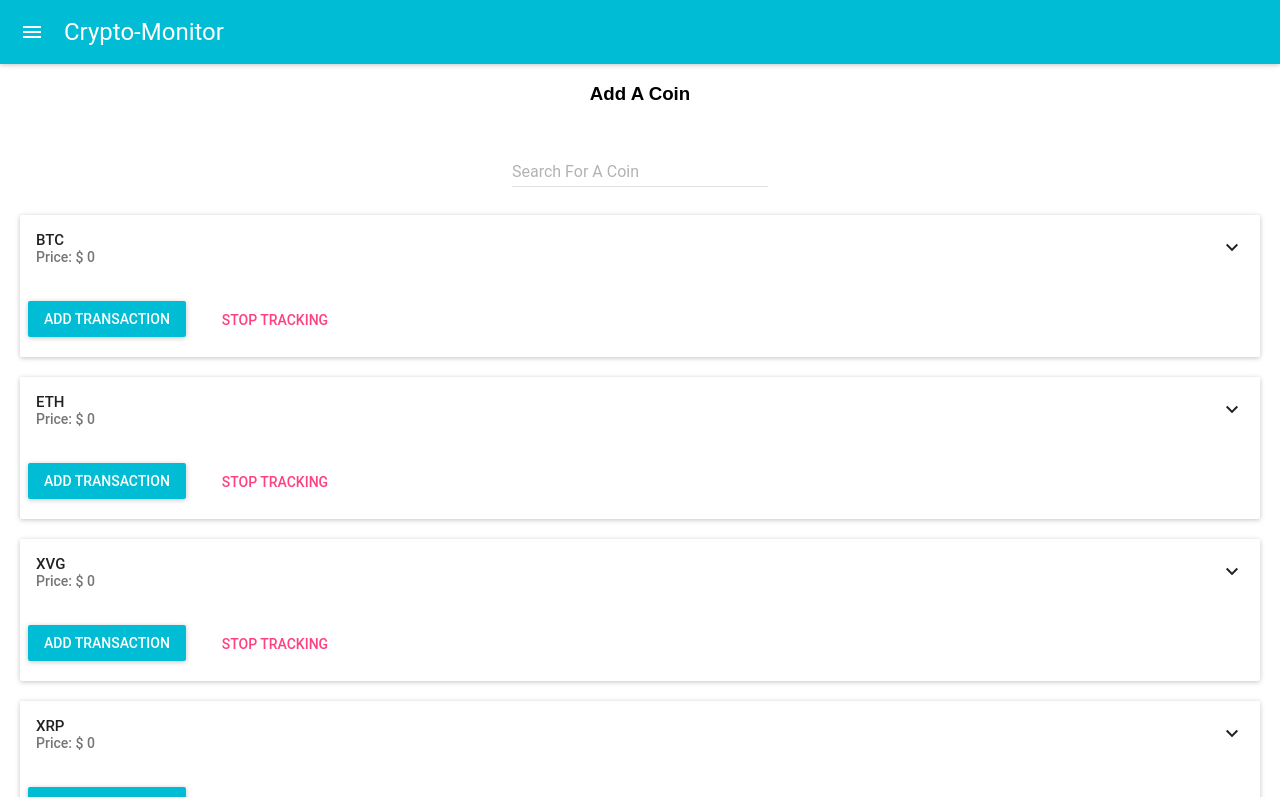
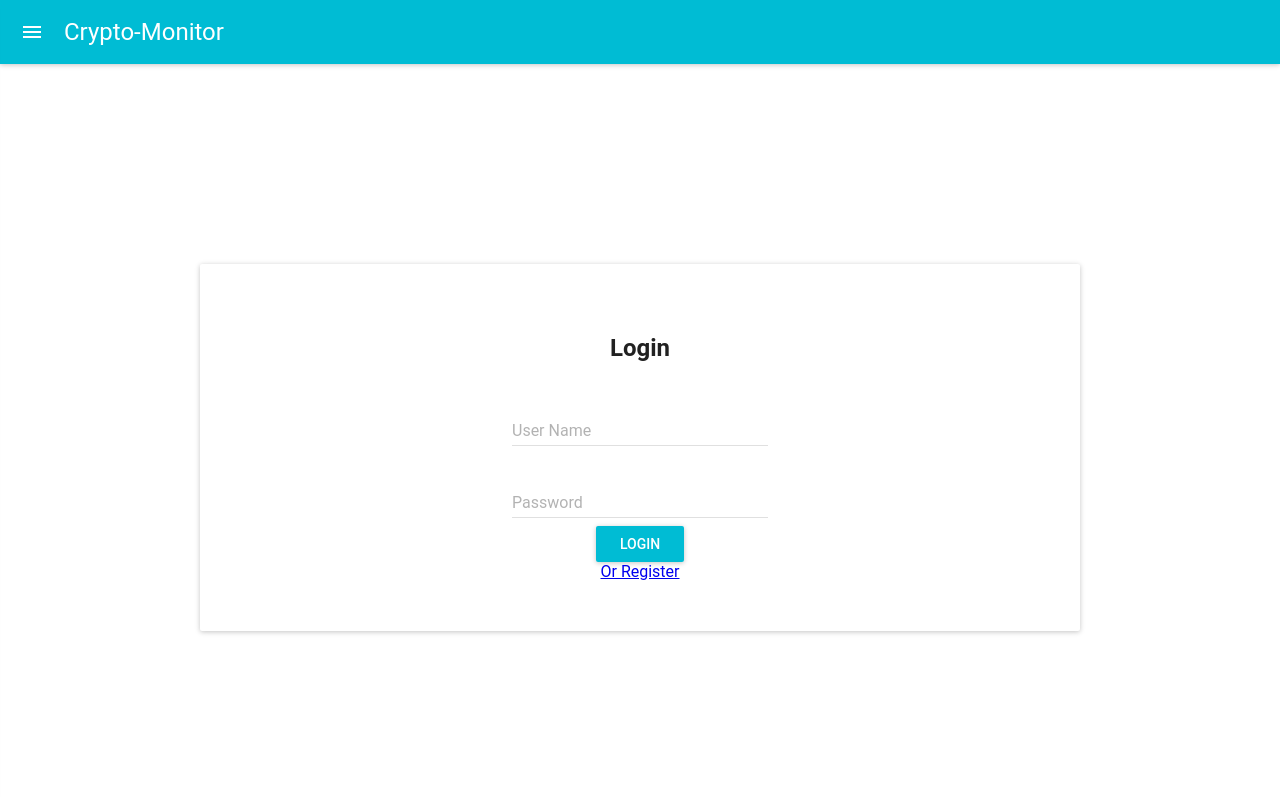
Before and after one commit to khelif96/crypto-monitor, a React (Create React App) app in the folder crypto-monitor/: page /Login in a window 1280 px wide. Shown: the top 797 px of the page. Built offline with nearby package versions, Linux system fonts and the light colour scheme; no server answers.

Commit message:
Adding routing through react-router-dom migrated other paths to support routing

```diff
--- a/crypto-monitor/package.json
+++ b/crypto-monitor/package.json
@@ -7,7 +7,9 @@
     "material-ui": "^0.20.0",
     "react": "^16.2.0",
     "react-dom": "^16.2.0",
-    "react-scripts": "1.0.17"
+    "react-router-dom": "^4.2.2",
+    "react-scripts": "1.0.17",
+    "socket.io-client": "^2.0.4"
   },
   "scripts": {
     "start": "react-scripts start",
--- a/crypto-monitor/src/App.js
+++ b/crypto-monitor/src/App.js
@@ -1,5 +1,6 @@
 import React, { Component } from 'react';
-
+import {Route,Router, Link} from 'react-router-dom'
+import history from './utils/history'
 import './App.css';
 import MuiThemeProvider from 'material-ui/styles/MuiThemeProvider';
 import darkBaseTheme from 'material-ui/styles/baseThemes/darkBaseTheme';
@@ -8,7 +9,9 @@ import Drawer from 'material-ui/Drawer';
 import MenuItem from 'material-ui/MenuItem';
 import AppBar from 'material-ui/AppBar'
 import CoinDescription from './CoinDescription.js';
-import SearchField from './SearchField.js'
+import SearchField from './SearchField.js';
+import Login from './Login';
+import Home from './Home';
 class App extends Component {
   constructor(props) {
    super(props);
@@ -19,6 +22,10 @@ class App extends Component {
 
   render() {
     return (
+
+
+
+        <Router history= {history}>
         <MuiThemeProvider>
 
         <AppBar
@@ -26,22 +33,21 @@ class App extends Component {
             title="Crypto-Monitor"
             iconClassNameRight="muidocs-icon-navigation-expand-more"
           />
-        <center>
-        <SearchField/>
-        </center>
+          <Drawer open={this.state.open}>
+            <Link to="/"><MenuItem>Home</MenuItem></Link>
+            <Link to="/Login"><MenuItem>Login</MenuItem></Link>
+          </Drawer>
 
-       <CoinDescription coinName="BTC"/>
-       <CoinDescription coinName="ETH"/>
-       <CoinDescription coinName="XVG"/>
-       <CoinDescription coinName="XRP"/>
-       <CoinDescription coinName="LTC"/>
+        <Route exact path = "/" component = {Home}/>
+
+          <Route exact path = "/Login" component = {
+           (routeProps) => <Login/>}/>
+          </MuiThemeProvider>
+
+        </Router>
 
 
-       <Drawer open={this.state.open}>
-         <MenuItem>Menu Item</MenuItem>
-         <MenuItem>Menu Item 2</MenuItem>
-       </Drawer>
-      </MuiThemeProvider>
+
     );
   }
 }
--- /dev/null
+++ b/crypto-monitor/src/Home.js
@@ -0,0 +1,54 @@
+import React, {Component} from 'react';
+import {Link} from 'react-router-dom'
+import {Card, CardActions, CardHeader, CardText} from 'material-ui/Card';
+import FlatButton from 'material-ui/FlatButton';
+import RaisedButton from 'material-ui/RaisedButton';
+import Dialog from 'material-ui/Dialog';
+import AutoComplete from 'material-ui/AutoComplete';
+import TextField from 'material-ui/TextField';
+
+import CoinDescription from './CoinDescription';
+
+// import NewTransactionDialog from './NewTransactionDialog'
+import {getAllCoins} from './utils/query.js';
+
+const pageStyle = {
+  margin:50
+};
+class Home extends Component {
+  constructor(props){
+    super(props);
+    this.state = {coinName: this.props.coinName,BTC: 0,USD: 0, open:false , cryptos: ['BTC','LTC','ETH', 'XRP']}
+    this.generateCryptoDescriptions();
+  }
+displayedCryptos = []
+
+generateCryptoDescriptions = () => {
+  for (var crypto in this.state.cryptos) {
+    this.displayedCryptos.push(<CoinDescription coinName={this.state.cryptos[crypto]}/>);
+  }
+}
+  handleOpen = () => {
+   this.setState({open: true});
+ };
+
+ handleClose = () => {
+   this.setState({open: false});
+ };
+
+  priceString(){
+    const price = this.state.USD;
+    return "Price: $ " + price
+  }
+
+  render(){
+
+    return(
+<div style={pageStyle}>
+{this.displayedCryptos}
+</div>
+  );
+  }
+}
+
+export default Home;
--- /dev/null
+++ b/crypto-monitor/src/Login.js
@@ -0,0 +1,46 @@
+import React, {Component} from 'react';
+import {Link} from 'react-router-dom'
+import {Card, CardActions, CardHeader, CardText} from 'material-ui/Card';
+import FlatButton from 'material-ui/FlatButton';
+import RaisedButton from 'material-ui/RaisedButton';
+import Dialog from 'material-ui/Dialog';
+import AutoComplete from 'material-ui/AutoComplete';
+import TextField from 'material-ui/TextField';
+
+
+
+const cardStyle = {
+  margin:200,
+  padding:50
+};
+class Login extends Component {
+  constructor(props){
+    super(props);
+  }
+
+
+  render(){
+
+    return(
+      <center>
+      <Card style={cardStyle}>
+      <h2>Login</h2>
+         <TextField
+   floatingLabelText="User Name"/>
+   <br/>
+   <TextField
+      hintText="Password Field"
+      floatingLabelText="Password"
+      type="password"
+    />
+    <br/>
+    <RaisedButton label="Login" primary={true}/>
+    <br/>
+    <Link to="/Register">Or Register</Link>
+      </Card>
+      </center>
+  );
+  }
+}
+
+export default Login;
--- /dev/null
+++ b/crypto-monitor/src/utils/history.js
@@ -0,0 +1,3 @@
+import { createBrowserHistory } from 'history'
+
+export default createBrowserHistory();
```
Also changed, not shown: 1 other file (tests, documents, lock files or other folders). Lines whose indentation alone changed are shown as unchanged.
